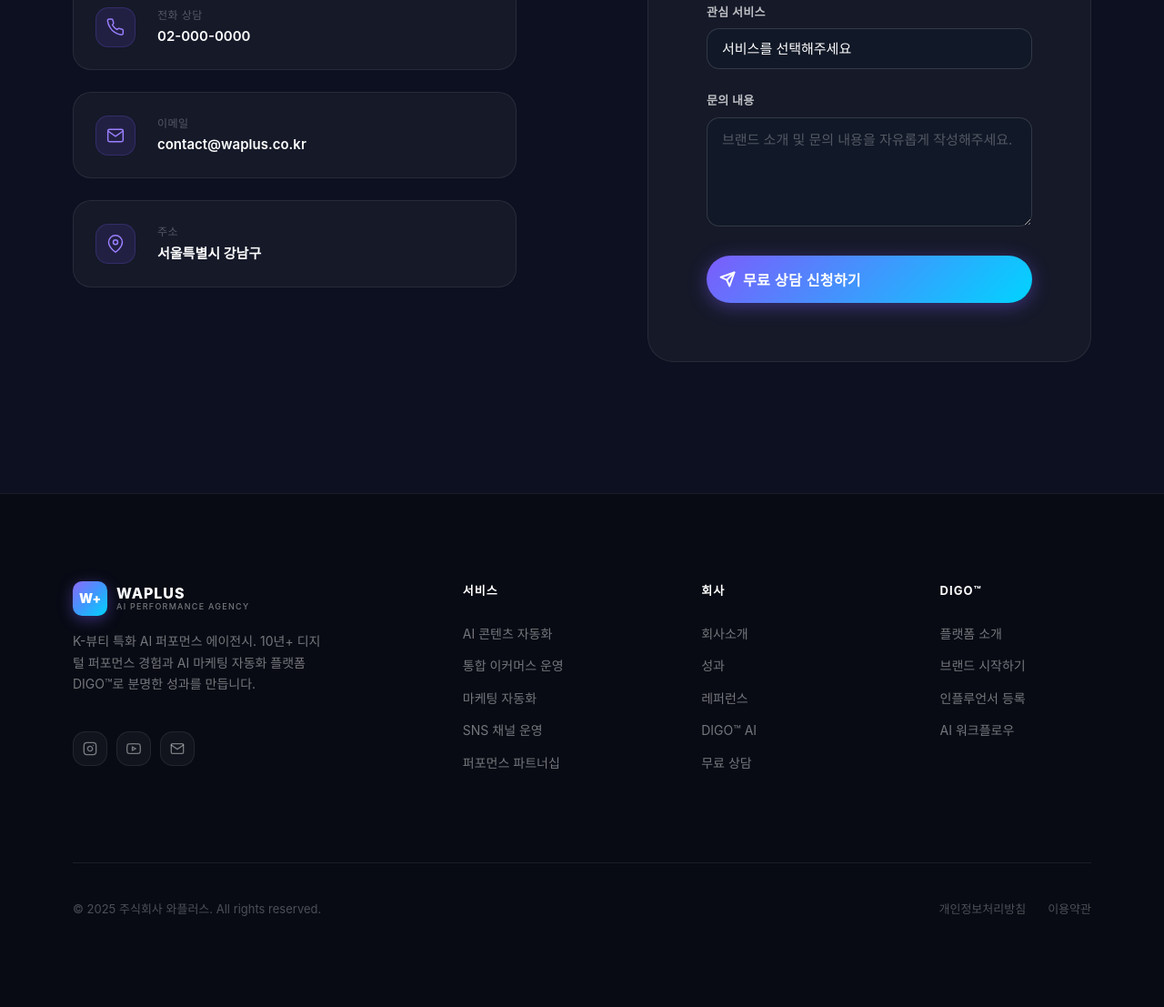
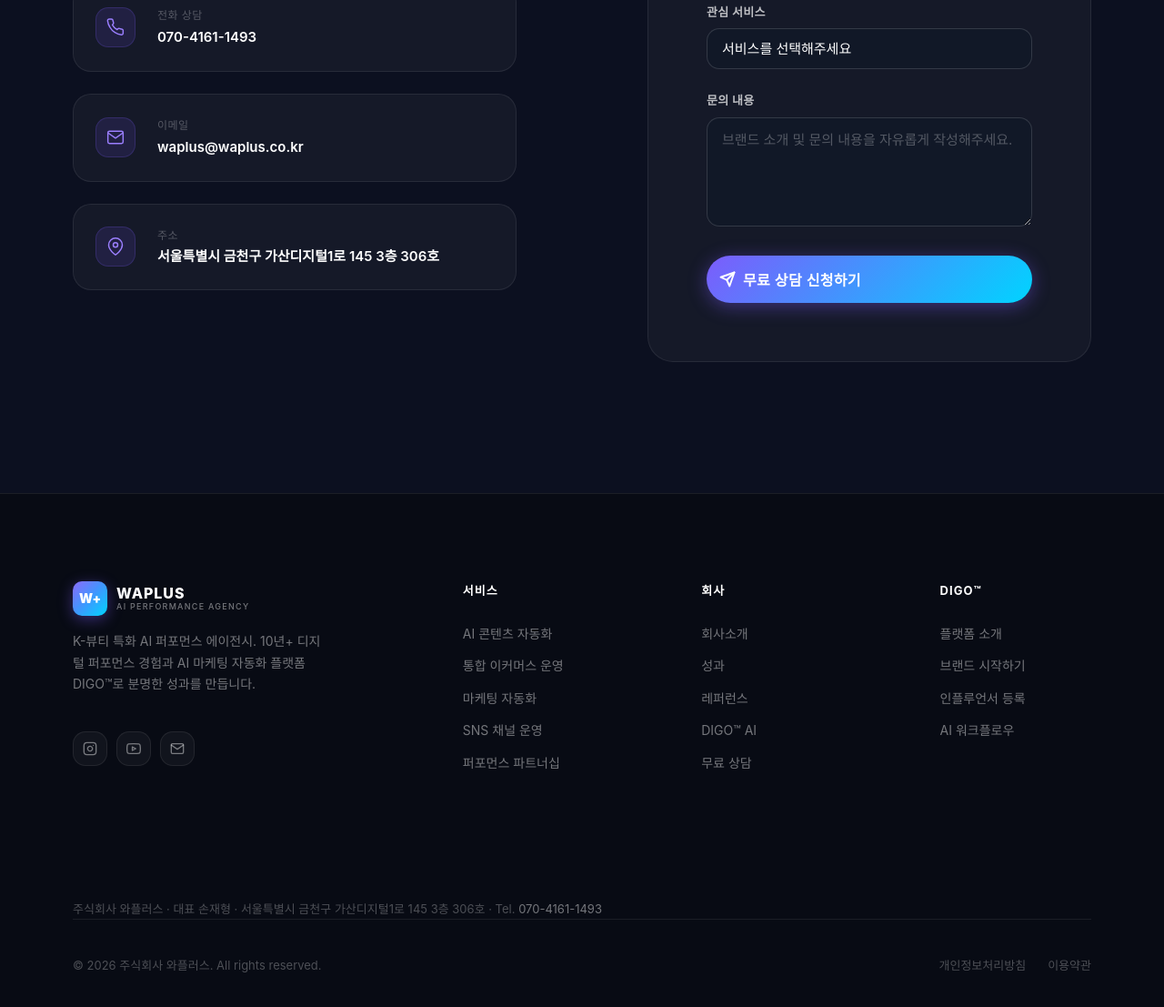
Before and after one commit to waplusad-create/waplus-redesign, a plain HTML site: page index.html in a window 1280 px wide. Shown: the part 9686-10793 px from the top of the page at 91% size. Before the commit the page ends 10735 px from the top, so only its background shows below. Drawn offline with Linux system fonts and the light colour scheme; a web font is replaced by a local one.

Commit message:
fix: 히어로 배경 영상 상대경로 수정 및 실제 회사/연락처 정보 반영
- 히어로 배경 영상 src를 GitHub Pages 절대 URL(404)에서 저장소 내
  상대경로(hero_bg_final.mp4)로 변경
- waplus.co.kr에서 확인한 실제 정보로 교체
  · 전화 070-4161-1493 (tel: 링크)
  · 이메일 waplus@waplus.co.kr (mailto: 링크, 기존 contact@ → 실제 주소)
  · 주소 서울특별시 금천구 가산디지털1로 145 3층 306호
- 푸터에 회사 정보(대표 손재형, 주소, 전화) 추가, 저작권 연도 2026으로 수정
- 개인정보처리방침을 실제 페이지(waplus.co.kr/member/privacy.html)로 연결
- OpenGraph 메타 태그 추가 (og:type/site_name/locale/title/description/url)

```diff
--- a/index.html
+++ b/index.html
@@ -5,6 +5,14 @@
 <meta name="viewport" content="width=device-width, initial-scale=1.0">
 <meta name="description" content="와플러스 - K-뷰티 특화 AI 퍼포먼스 에이전시. 10년+ 디지털 퍼포먼스 경험과 AI 마케팅 자동화 플랫폼 DIGO™로 분명한 성과를 만듭니다.">
 <title>WAPLUS | AI Performance Digital Agency</title>
+
+<!-- OpenGraph (값은 waplus.co.kr 실제 사이트 정보 기준) -->
+<meta property="og:type" content="website">
+<meta property="og:site_name" content="와플러스">
+<meta property="og:locale" content="ko_KR">
+<meta property="og:title" content="WAPLUS | AI Performance Digital Agency">
+<meta property="og:description" content="와플러스 - K-뷰티 특화 AI 퍼포먼스 에이전시. 10년+ 디지털 퍼포먼스 경험과 AI 마케팅 자동화 플랫폼 DIGO™로 분명한 성과를 만듭니다.">
+<meta property="og:url" content="https://waplus.co.kr/">
 
 <!-- Pretendard Font -->
 <link rel="preconnect" href="https://cdn.jsdelivr.net">
@@ -1769,7 +1777,10 @@ body::before {
   font-size: 0.9375rem;
   font-weight: 600;
   color: var(--c-text-1);
-}
+  text-decoration: none;
+}
+
+a.contact-item-value:hover { color: var(--c-primary-2); }
 
 /* Contact Form */
 .contact-form {
@@ -1931,6 +1942,20 @@ body::before {
   padding-top: var(--space-lg);
   border-top: 1px solid var(--c-border);
 }
+
+.footer-company {
+  font-size: 0.8125rem;
+  line-height: 1.7;
+  color: var(--c-text-4);
+  padding-top: var(--space-lg);
+}
+
+.footer-company a {
+  color: var(--c-text-3);
+  text-decoration: none;
+}
+
+.footer-company a:hover { color: var(--c-text-2); }
 
 .footer-copy {
   font-size: 0.8125rem;
@@ -2179,7 +2204,7 @@ body::before {
     <!-- AI 데이터 스트림 배경 영상 -->
     <div class="hero-video-bg">
       <video autoplay muted loop playsinline preload="auto" id="heroBgVideo">
-        <source src="https://waplusad-create.github.io/waplus-redesign/hero_bg_final.mp4" type="video/mp4">
+        <source src="hero_bg_final.mp4" type="video/mp4">
       </video>
     </div>
     <div class="hero-video-overlay"></div>
@@ -2939,7 +2964,7 @@ body::before {
             </div>
             <div>
               <div class="contact-item-label">전화 상담</div>
-              <div class="contact-item-value">02-000-0000</div>
+              <a href="tel:07041611493" class="contact-item-value">070-4161-1493</a>
             </div>
           </div>
           <div class="contact-item">
@@ -2948,7 +2973,7 @@ body::before {
             </div>
             <div>
               <div class="contact-item-label">이메일</div>
-              <div class="contact-item-value">contact@waplus.co.kr</div>
+              <a href="mailto:waplus@waplus.co.kr" class="contact-item-value">waplus@waplus.co.kr</a>
             </div>
           </div>
           <div class="contact-item">
@@ -2957,7 +2982,7 @@ body::before {
             </div>
             <div>
               <div class="contact-item-label">주소</div>
-              <div class="contact-item-value">서울특별시 강남구</div>
+              <div class="contact-item-value">서울특별시 금천구 가산디지털1로 145 3층 306호</div>
             </div>
           </div>
         </div>
@@ -3021,6 +3046,7 @@ body::before {
         <p class="footer-brand-desc">
           K-뷰티 특화 AI 퍼포먼스 에이전시. 10년+ 디지털 퍼포먼스 경험과 AI 마케팅 자동화 플랫폼 DIGO™로 분명한 성과를 만듭니다.
         </p>
+        <!-- 공식 SNS 채널 URL 미확인(waplus.co.kr에서 공식 계정 링크를 찾지 못함) — 실제 URL 확인 후 연결 필요 -->
         <div class="footer-social">
           <a href="#" class="footer-social-link" aria-label="인스타그램">
             <svg width="16" height="16" viewBox="0 0 24 24" fill="none" stroke="currentColor" stroke-width="2" stroke-linecap="round" stroke-linejoin="round"><rect x="2" y="2" width="20" height="20" rx="5" ry="5"/><path d="M16 11.37A4 4 0 1 1 12.63 8 4 4 0 0 1 16 11.37z"/><line x1="17.5" y1="6.5" x2="17.51" y2="6.5"/></svg>
@@ -3067,10 +3093,15 @@ body::before {
       </div>
     </div>
 
+    <div class="footer-company">
+      주식회사 와플러스 · 대표 손재형 · 서울특별시 금천구 가산디지털1로 145 3층 306호 · Tel. <a href="tel:07041611493">070-4161-1493</a>
+    </div>
+
     <div class="footer-bottom">
-      <div class="footer-copy">© 2025 주식회사 와플러스. All rights reserved.</div>
+      <div class="footer-copy">© 2026 주식회사 와플러스. All rights reserved.</div>
       <div class="footer-legal">
-        <a href="#">개인정보처리방침</a>
+        <a href="https://waplus.co.kr/member/privacy.html" target="_blank" rel="noopener">개인정보처리방침</a>
+        <!-- 이용약관: waplus.co.kr에 별도 약관 페이지가 없어(실사이트도 # 링크) 연결 URL 미확인 -->
         <a href="#">이용약관</a>
       </div>
     </div>
```
